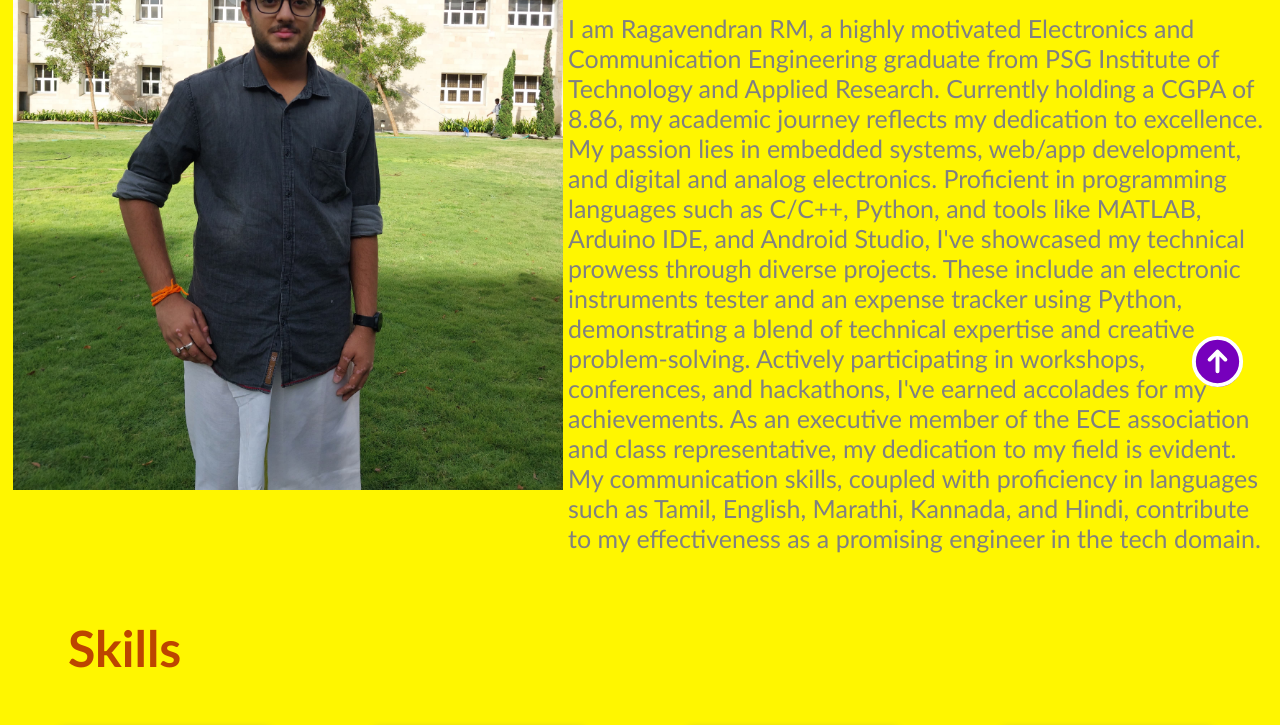
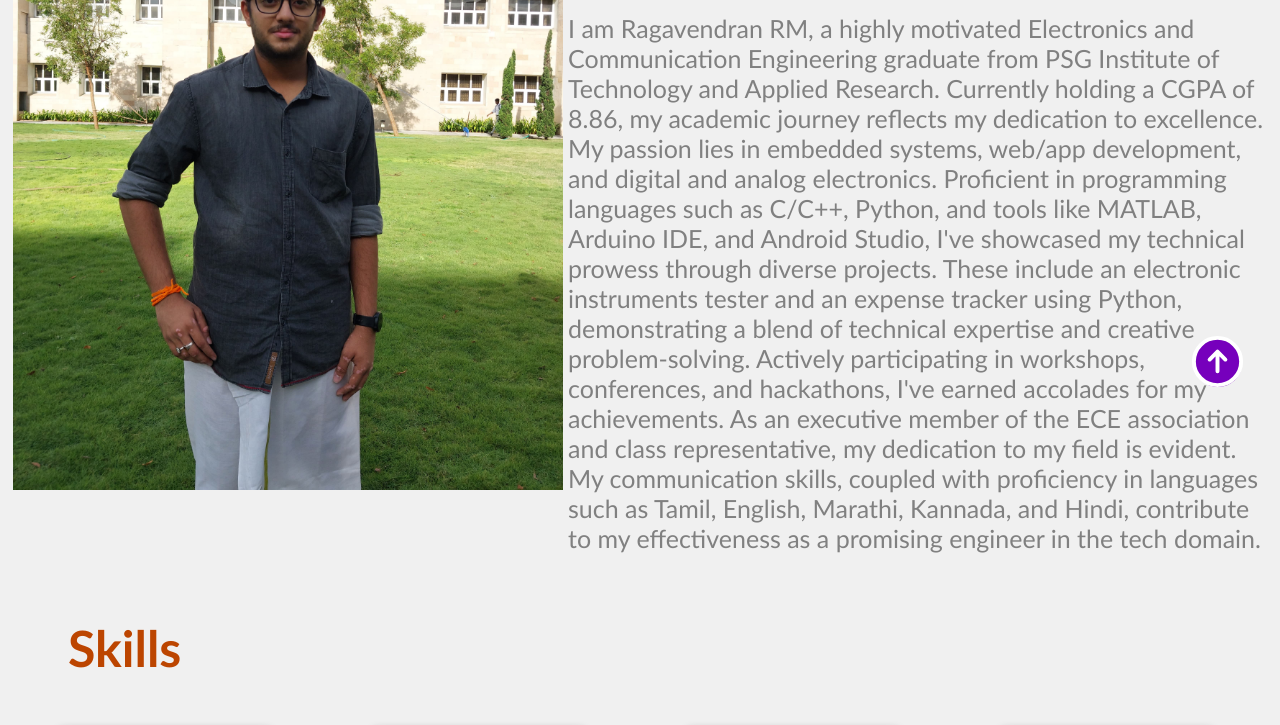
Before and after one commit to RagavendranRM/RagavendranRM.github.io, a plain HTML site: page index.html in a window 1280 px wide. Shown: the part 389-1114 px from the top of the page. Drawn offline with Linux system fonts and the light colour scheme.

Commit message:
Update style.css

```diff
--- a/style.css
+++ b/style.css
@@ -1,6 +1,6 @@
 body {
   font-family: 'Trebuchet MS', 'Lucida Sans Unicode', 'Lucida Grande', 'Lucida Sans', Arial, sans-serif;
-  background-color: #fff600;
+  background-color:  #f0f0f0;
 }
 
 /* Navigation Bar */
```
